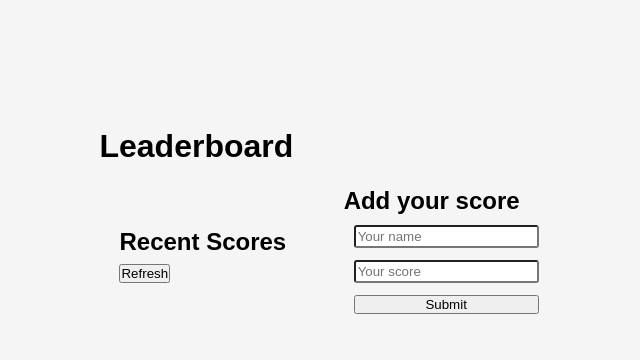
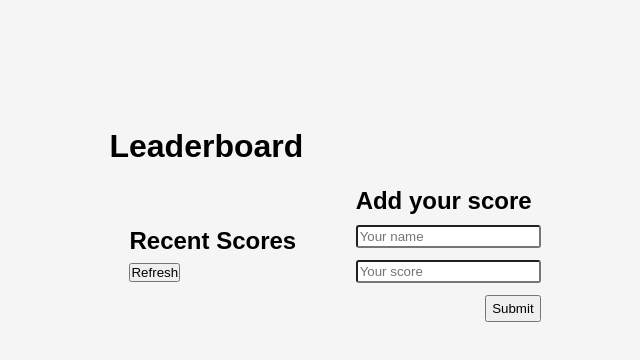
Before and after one commit to Obote/Leaderboard, a website built with webpack: page src/index.html in a window 1280 px wide. Shown: the whole page, without its empty margins (291-931 px from the left). Built offline with nearby package versions, Linux system fonts and the light colour scheme; no server answers.

Commit message:
Style submit button

```diff
--- a/src/style.css
+++ b/src/style.css
@@ -39,7 +39,7 @@ body {
 form {
   display: flex;
   flex-direction: column;
-  padding: 10px;
+  padding-top: 10px;
   gap: 12px;
   width: 100%;
 }
@@ -48,3 +48,10 @@ form input {
   padding: 2px;
   border-radius: 3px;
 }
+
+.submit-button {
+  padding: 4px;
+  width: 30%;
+  align-self: flex-end;
+  cursor: pointer;
+}
```
